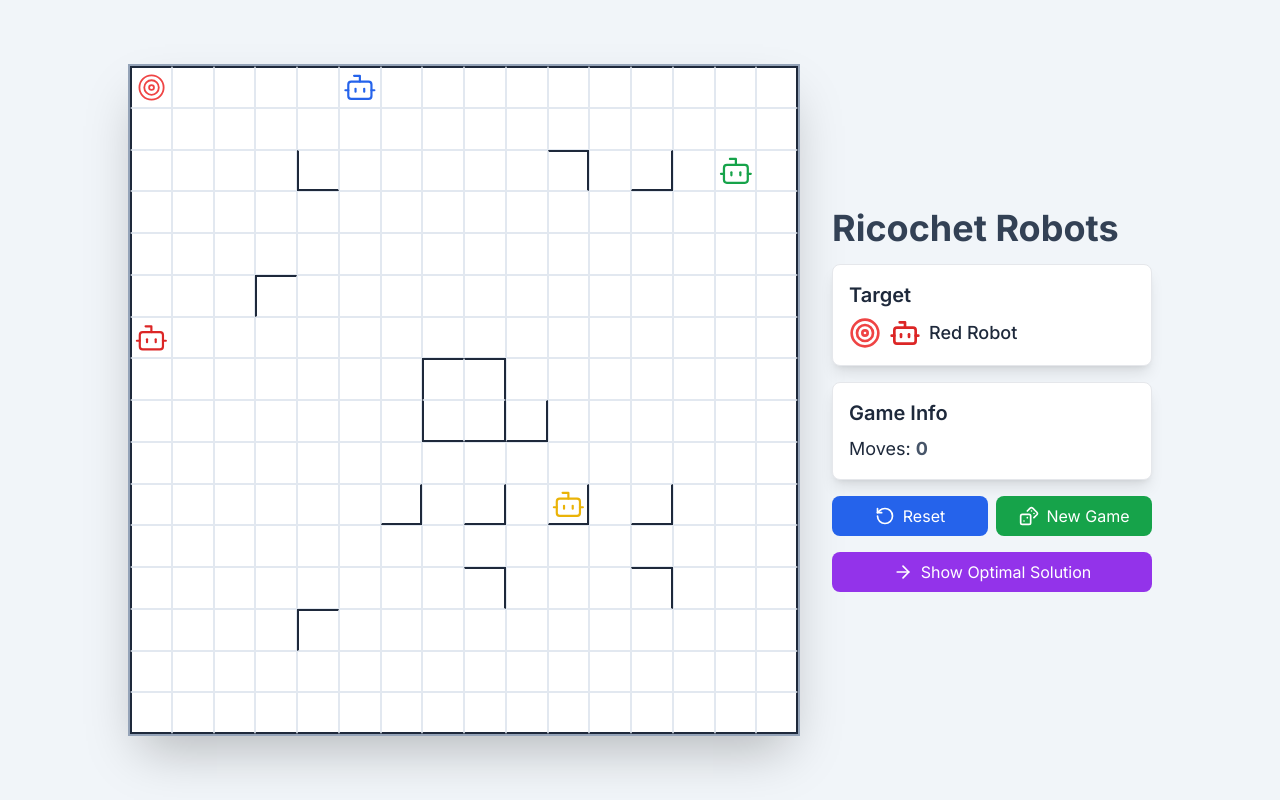
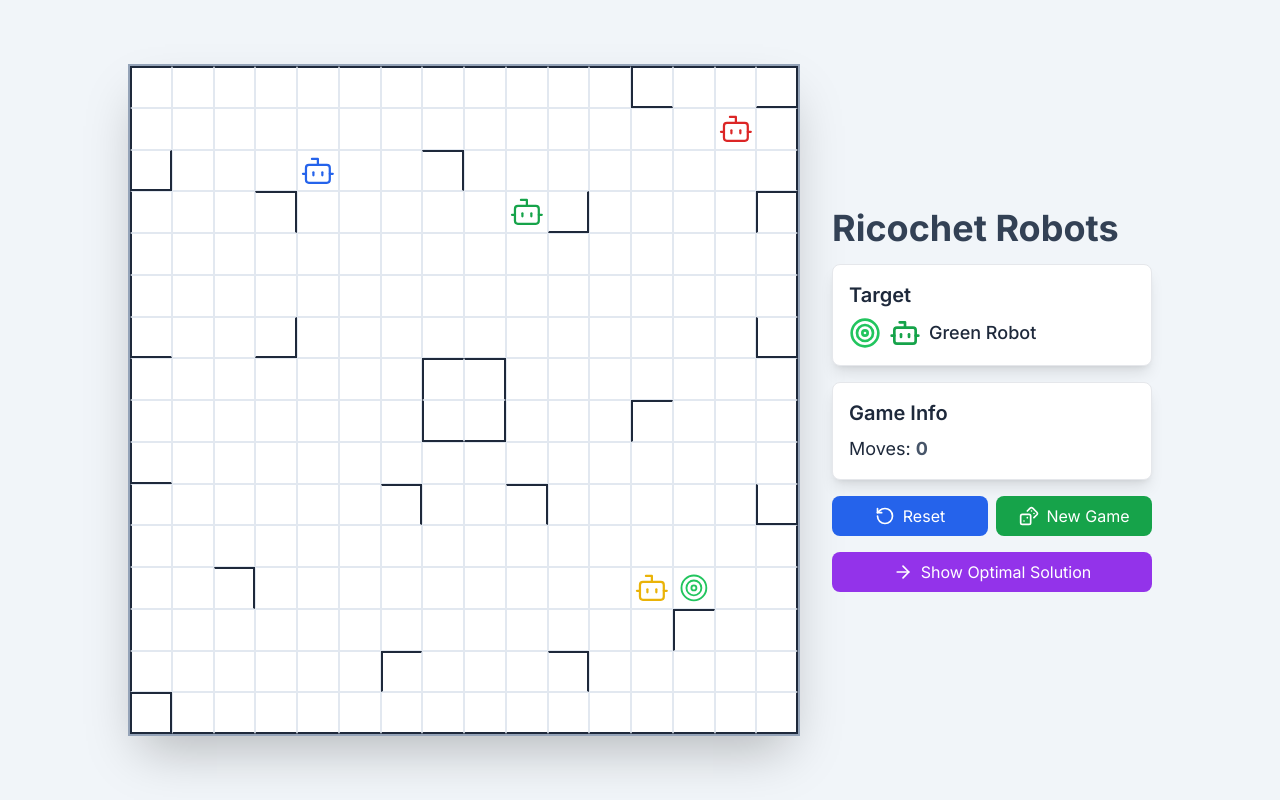
Before and after one commit to krishjp/ricochet-robots, a Next.js app: page / in a window 1280 px wide. Built offline with nearby package versions, Linux system fonts and the light colour scheme.

Commit message:
fix - wall forbidden zones and style - updated wall forbidden zones to prevent overlapped center walls - changed optimal solution labels to act like a tag instead of a cell cover - changed wall count from 12 to 20 and allowed walls to target the border

```diff
--- a/src/app/page.tsx
+++ b/src/app/page.tsx
@@ -10,15 +10,84 @@
 type Robots = { [key in RobotColor]: Robot };
 type Walls = { [key: string]: { north?: boolean; east?: boolean; south?: boolean; west?: boolean } };
 type TargetChip = Position & { color: RobotColor };
+type OptimalPathStep = { text: string; pos: Position };
 
 const posKey = (p: Position) => `${p.x},${p.y}`;
+
+const moveLogic = (x: number, y: number, direction: 'north' | 'south' | 'east' | 'west', currentRobots: Robots, walls: Walls): Position | null => {
+    const robotPositions = new Set(Object.values(currentRobots).map(posKey));
+    let newPos = { x, y };
+
+    if (direction === 'north') {
+        while (newPos.y > 0 && !walls[posKey(newPos)]?.north && !walls[posKey({x: newPos.x, y: newPos.y - 1})]?.south && !robotPositions.has(posKey({x: newPos.x, y: newPos.y - 1}))) {
+            newPos.y--;
+        }
+    } else if (direction === 'south') {
+        while (newPos.y < BOARD_SIZE - 1 && !walls[posKey(newPos)]?.south && !walls[posKey({x: newPos.x, y: newPos.y + 1})]?.north && !robotPositions.has(posKey({x: newPos.x, y: newPos.y + 1}))) {
+            newPos.y++;
+        }
+    } else if (direction === 'west') {
+        while (newPos.x > 0 && !walls[posKey(newPos)]?.west && !walls[posKey({x: newPos.x - 1, y: newPos.y})]?.east && !robotPositions.has(posKey({x: newPos.x - 1, y: newPos.y}))) {
+            newPos.x--;
+        }
+    } else if (direction === 'east') {
+        while (newPos.x < BOARD_SIZE - 1 && !walls[posKey(newPos)]?.east && !walls[posKey({x: newPos.x + 1, y: newPos.y})]?.west && !robotPositions.has(posKey({x: newPos.x + 1, y: newPos.y}))) {
+            newPos.x++;
+        }
+    }
+
+    return (newPos.x !== x || newPos.y !== y) ? newPos : null;
+};
+
+const calculateMoves = (robot: Robot, currentRobots: Robots, walls: Walls): Position[] => {
+    const moves: Position[] = [];
+    const directions: ('north' | 'south' | 'east' | 'west')[] = ['north', 'south', 'east', 'west'];
+    for (const direction of directions) {
+        const newPos = moveLogic(robot.x, robot.y, direction, currentRobots, walls);
+        if(newPos) moves.push(newPos);
+    }
+    return moves;
+};
+
+const isReachable = (startRobots: Robots, walls: Walls, target: TargetChip): boolean => {
+    const q: {robots: Robots}[] = [{robots: startRobots}];
+    const visited = new Set<string>([JSON.stringify(Object.values(startRobots).map(p => posKey(p)).sort())]);
+    let iterations = 0;
+
+    while (q.length > 0) {
+        iterations++;
+        if (iterations > 15000) return false;
+
+        const { robots: currentRobots } = q.shift()!;
+
+        if (currentRobots[target.color].x === target.x && currentRobots[target.color].y === target.y) {
+            return true;
+        }
+
+        for (const color of ROBOT_COLORS) {
+            const directions: ('north' | 'south' | 'east' | 'west')[] = ['north', 'south', 'east', 'west'];
+            for (const direction of directions) {
+                const newPos = moveLogic(currentRobots[color].x, currentRobots[color].y, direction, currentRobots, walls);
+                if (newPos) {
+                    const nextRobots = JSON.parse(JSON.stringify(currentRobots)) as Robots;
+                    nextRobots[color] = { ...nextRobots[color], ...newPos };
+                    const key = JSON.stringify(Object.values(nextRobots).map(p => posKey(p)).sort());
+                    if(!visited.has(key)) {
+                         visited.add(key);
+                         q.push({robots: nextRobots});
+                    }
+                }
+            }
+        }
+    }
+    return false;
+};
 
 const generateInitialBoardState = (): { robots: Robots; walls: Walls; target: TargetChip } => {
     const walls: Walls = {};
     const center = BOARD_SIZE / 2 - 1;
+    const centerPositions = new Set<string>();
 
-    // Center 2x2
-    const centerPositions = new Set<string>();
     for (let i = center; i <= center + 1; i++) {
         for (let j = center; j <= center + 1; j++) {
             centerPositions.add(posKey({x: i, y: j}));
@@ -30,51 +99,57 @@
         }
     }
 
-    // Outer walls
     for (let i = 0; i < BOARD_SIZE; i++) {
         if (!walls[posKey({ x: i, y: 0 })]) walls[posKey({ x: i, y: 0 })] = {};
         walls[posKey({ x: i, y: 0 })]!.north = true;
-
         if (!walls[posKey({ x: i, y: BOARD_SIZE - 1 })]) walls[posKey({ x: i, y: BOARD_SIZE - 1 })] = {};
         walls[posKey({ x: i, y: BOARD_SIZE - 1 })]!.south = true;
-
         if (!walls[posKey({ x: 0, y: i })]) walls[posKey({ x: 0, y: i })] = {};
         walls[posKey({ x: 0, y: i })]!.west = true;
-
         if (!walls[posKey({ x: BOARD_SIZE - 1, y: i })]) walls[posKey({ x: BOARD_SIZE - 1, y: i })] = {};
         walls[posKey({ x: BOARD_SIZE - 1, y: i })]!.east = true;
     }
 
-    // Random L-shaped walls
     const forbiddenForWalls = new Set<string>(centerPositions);
-    const wallCount = 12;
+
+    // Forbid the 3x3 area around the center
+    const centerStart = center - 1;
+
+    for (let i = centerStart; i < centerStart + 3; i++) {
+        for (let j = centerStart; j < centerStart + 3; j++) {
+            forbiddenForWalls.add(posKey({x: i, y: j}));
+        }
+    }
+
+    const wallCount = 20;
     let placedWalls = 0;
     let attempts = 0;
 
-    while(placedWalls < wallCount && attempts < 500) {
+    while(placedWalls < wallCount && attempts < 1000) {
         attempts++;
-        const x = Math.floor(Math.random() * (BOARD_SIZE - 2)) + 1; // Avoid edges for simpler logic
-        const y = Math.floor(Math.random() * (BOARD_SIZE - 2)) + 1;
+        const x = Math.floor(Math.random() * BOARD_SIZE);
+        const y = Math.floor(Math.random() * BOARD_SIZE);
         const key = posKey({x,y});
 
-        if (!forbiddenForWalls.has(key)) {
-             if (!walls[key]) walls[key] = {};
+        // target or surrounding forbidden check
+        let isSpaceClear = true;
+        for (let dx = -1; dx <= 1; dx++) {
+            for (let dy = -1; dy <= 1; dy++) {
+                if (forbiddenForWalls.has(posKey({ x: x + dx, y: y + dy }))) {
+                    isSpaceClear = false;
+                    break;
+                }
+            }
+            if (!isSpaceClear) break;
+        }
+
+        if (isSpaceClear) {
+            if (!walls[key]) walls[key] = {};
             const orientation = Math.floor(Math.random() * 4);
-            if (orientation === 0) { // North-West
-                walls[key]!.north = true;
-                walls[key]!.west = true;
-            } else if (orientation === 1) { // North-East
-                walls[key]!.north = true;
-                walls[key]!.east = true;
-            } else if (orientation === 2) { // South-West
-                walls[key]!.south = true;
-                walls[key]!.west = true;
-            } else { // South-East
-                walls[key]!.south = true;
-                walls[key]!.east = true;
-            }
-
-            // Add the cell and its neighbors to the forbidden list to enforce spacing
+            if (orientation === 0) { walls[key]!.north = true; walls[key]!.west = true; }
+            else if (orientation === 1) { walls[key]!.north = true; walls[key]!.east = true; }
+            else if (orientation === 2) { walls[key]!.south = true; walls[key]!.west = true; }
+            else { walls[key]!.south = true; walls[key]!.east = true; }
             for (let dx = -1; dx <= 1; dx++) {
                 for (let dy = -1; dy <= 1; dy++) {
                     forbiddenForWalls.add(posKey({ x: x + dx, y: y + dy }));
@@ -84,8 +159,6 @@
         }
     }
 
-
-    // --- ITEM PLACEMENT ---
     const occupied = new Set<string>();
     const placeItem = (): Position => {
         let pos;
@@ -104,7 +177,6 @@
         const { x, y } = placeItem();
         robots[color] = { x, y, color };
     });
-
     const targetPos = placeItem();
     const targetColor = ROBOT_COLORS[Math.floor(Math.random() * ROBOT_COLORS.length)];
     const target: TargetChip = { ...targetPos, color: targetColor };
@@ -120,76 +192,16 @@
     const [selectedRobot, setSelectedRobot] = useState<RobotColor | null>(null);
     const [moveCount, setMoveCount] = useState(0);
     const [optimalMoves, setOptimalMoves] = useState<string[] | null>(null);
+    const [optimalPathCoords, setOptimalPathCoords] = useState<Position[] | null>(null);
     const [initialState, setInitialState] = useState<string | null>(null);
     const [loading, setLoading] = useState(true);
     const [solved, setSolved] = useState(false);
-
-    const isReachable = useCallback((startRobots: Robots, walls: Walls, target: TargetChip): boolean => {
-        const q: {robots: Robots}[] = [{robots: startRobots}];
-        const visited = new Set<string>([JSON.stringify(Object.values(startRobots).map(p => posKey(p)).sort())]);
-        let iterations = 0;
-
-        while (q.length > 0) {
-            iterations++;
-            if (iterations > 1000) return false; // Safety break
-
-            const { robots: currentRobots } = q.shift()!;
-
-            if (currentRobots[target.color].x === target.x && currentRobots[target.color].y === target.y) {
-                return true;
-            }
-
-            for (const color of ROBOT_COLORS) {
-                const robotPositions = new Set(Object.values(currentRobots).map(posKey));
-
-                // Move Logically in all 4 directions
-                let y = currentRobots[color].y;
-                while (y > 0 && !walls[posKey({x: currentRobots[color].x, y})]?.north && !robotPositions.has(posKey({x: currentRobots[color].x, y: y-1}))) y--;
-                if(y !== currentRobots[color].y) {
-                    const nextRobots = JSON.parse(JSON.stringify(currentRobots)) as Robots;
-                    nextRobots[color].y = y;
-                    const key = JSON.stringify(Object.values(nextRobots).map(p => posKey(p)).sort());
-                    if(!visited.has(key)) { visited.add(key); q.push({robots: nextRobots}); }
-                }
-
-                // South
-                y = currentRobots[color].y;
-                while (y < BOARD_SIZE - 1 && !walls[posKey({x: currentRobots[color].x, y})]?.south && !robotPositions.has(posKey({x: currentRobots[color].x, y: y+1}))) y++;
-                if(y !== currentRobots[color].y) {
-                    const nextRobots = JSON.parse(JSON.stringify(currentRobots)) as Robots;
-                    nextRobots[color].y = y;
-                    const key = JSON.stringify(Object.values(nextRobots).map(p => posKey(p)).sort());
-                    if(!visited.has(key)) { visited.add(key); q.push({robots: nextRobots}); }
-                }
-
-                // West
-                let x = currentRobots[color].x;
-                while (x > 0 && !walls[posKey({x, y: currentRobots[color].y})]?.west && !robotPositions.has(posKey({x: x-1, y: currentRobots[color].y}))) x--;
-                if(x !== currentRobots[color].x) {
-                    const nextRobots = JSON.parse(JSON.stringify(currentRobots)) as Robots;
-                    nextRobots[color].x = x;
-                    const key = JSON.stringify(Object.values(nextRobots).map(p => posKey(p)).sort());
-                    if(!visited.has(key)) { visited.add(key); q.push({robots: nextRobots}); }
-                }
-
-                // East
-                x = currentRobots[color].x;
-                while (x < BOARD_SIZE - 1 && !walls[posKey({x, y: currentRobots[color].y})]?.east && !robotPositions.has(posKey({x: x+1, y: currentRobots[color].y}))) x++;
-                if(x !== currentRobots[color].x) {
-                    const nextRobots = JSON.parse(JSON.stringify(currentRobots)) as Robots;
-                    nextRobots[color].x = x;
-                    const key = JSON.stringify(Object.values(nextRobots).map(p => posKey(p)).sort());
-                    if(!visited.has(key)) { visited.add(key); q.push({robots: nextRobots}); }
-                }
-            }
-        }
-        return false;
-    }, []);
 
     const setupNewGame = useCallback(() => {
         setLoading(true);
         setSelectedRobot(null);
         setOptimalMoves(null);
+        setOptimalPathCoords(null);
         setSolved(false);
 
         const generate = () => {
@@ -202,42 +214,15 @@
                 setMoveCount(0);
                 setLoading(false);
             } else {
-                setTimeout(generate, 0); // Try again asynchronously
+                setTimeout(generate, 0);
             }
         };
         generate();
-    }, [isReachable]);
+    }, []);
 
     useEffect(() => {
         setupNewGame();
     }, [setupNewGame]);
-
-    const calculateMoves = (robot: Robot, currentRobots: Robots, walls: Walls): Position[] => {
-        const moves: Position[] = [];
-        const robotPositions = new Set(Object.values(currentRobots).filter(r => r.color !== robot.color).map(posKey));
-
-        // North
-        let y = robot.y;
-        while (y > 0 && !walls[posKey({ x: robot.x, y })]?.north && !robotPositions.has(posKey({ x: robot.x, y: y - 1 }))) y--;
-        if (y !== robot.y) moves.push({ x: robot.x, y });
-
-        // South
-        y = robot.y;
-        while (y < BOARD_SIZE - 1 && !walls[posKey({ x: robot.x, y })]?.south && !robotPositions.has(posKey({ x: robot.x, y: y + 1 }))) y++;
-        if (y !== robot.y) moves.push({ x: robot.x, y });
-
-        // West
-        let x = robot.x;
-        while (x > 0 && !walls[posKey({ x, y: robot.y })]?.west && !robotPositions.has(posKey({ x: x - 1, y: robot.y }))) x--;
-        if (x !== robot.x) moves.push({ x, y: robot.y });
-
-        // East
-        x = robot.x;
-        while (x < BOARD_SIZE - 1 && !walls[posKey({ x, y: robot.y })]?.east && !robotPositions.has(posKey({ x: x + 1, y: robot.y }))) x++;
-        if (x !== robot.x) moves.push({ x, y: robot.y });
-
-        return moves;
-    };
 
     const handleCellClick = (x: number, y: number) => {
        if (solved) return;
@@ -263,22 +248,23 @@
         setSelectedRobot(null);
     };
 
-    const solve = () => {
+    const solve = useCallback(() => {
         if (!initialState || !walls || !target) return;
 
         const startRobots: Robots = JSON.parse(initialState);
-        const q: { robots: Robots; path: string[] }[] = [{ robots: startRobots, path: [] }];
+        const q: { robots: Robots; path: OptimalPathStep[] }[] = [{ robots: startRobots, path: [] }];
         const visited = new Set<string>([JSON.stringify(Object.values(startRobots).map((p: Robot) => posKey(p)).sort())]);
 
         while (q.length > 0) {
             const { robots: currentRobots, path } = q.shift()!;
 
             if (currentRobots[target.color].x === target.x && currentRobots[target.color].y === target.y) {
-                setOptimalMoves(path);
+                setOptimalMoves(path.map(p => p.text));
+                setOptimalPathCoords(path.map(p => p.pos));
                 return;
             }
 
-            if (path.length > 25) continue; // Safety break for performance
+            if (path.length > 25) continue;
 
             for (const color of ROBOT_COLORS) {
                  const possibleMoves = calculateMoves(currentRobots[color], currentRobots, walls);
@@ -291,14 +277,14 @@
 
                     if (!visited.has(stateKey)) {
                         visited.add(stateKey);
-                        const newPath = [...path, `${color} to ${move.x},${move.y}`];
+                        const newPath = [...path, { text: `${color} to ${move.x},${move.y}`, pos: move }];
                         q.push({ robots: newRobots, path: newPath });
                     }
                 }
             }
         }
         setOptimalMoves(["Could not find a solution in a reasonable time."]);
-    };
+    }, [initialState, walls, target]);
 
     const resetRound = () => {
         if (!initialState) return;
@@ -306,6 +292,7 @@
         setMoveCount(0);
         setSelectedRobot(null);
         setOptimalMoves(null);
+        setOptimalPathCoords(null);
         setSolved(false);
     };
 
@@ -338,8 +325,10 @@
                     const robot = Object.values(robots).find(r => r.x === x && r.y === y);
                     const isTarget = target.x === x && target.y === y;
                     const isMoveTarget = possibleMoves.some(p => p.x === x && p.y === y);
+                    const optimalMoveStep = optimalPathCoords?.findIndex(p => p.x === x && p.y === y);
 
-                    let wallClasses = 'border border-slate-200'; // Grid lines
+
+                    let wallClasses = 'border border-slate-200';
                     if (wall?.north) wallClasses += ' border-t-slate-800 border-t-2';
                     if (wall?.south) wallClasses += ' border-b-slate-800 border-b-2';
                     if (wall?.west) wallClasses += ' border-l-slate-800 border-l-2';
@@ -360,6 +349,13 @@
                                 />
                             )}
                             {isMoveTarget && <div className="absolute w-1/3 h-1/3 bg-yellow-400/70 rounded-full cursor-pointer animate-pulse"></div>}
+                            {optimalMoveStep !== undefined && optimalMoveStep > -1 && (
+                                <div className="absolute inset-0 flex items-start justify-start pointer-events-none z-10">
+                                    <div className="flex items-center justify-center w-2/5 h-2/5 aspect-square bg-black/75 text-white text-xs font-bold rounded-full ring-2 ring-white transform -translate-x+3/2 -translate-y+3/2">
+                                        {optimalMoveStep + 1}
+                                    </div>
+                                </div>
+                            )}
                         </div>
                     );
                 })}
```
